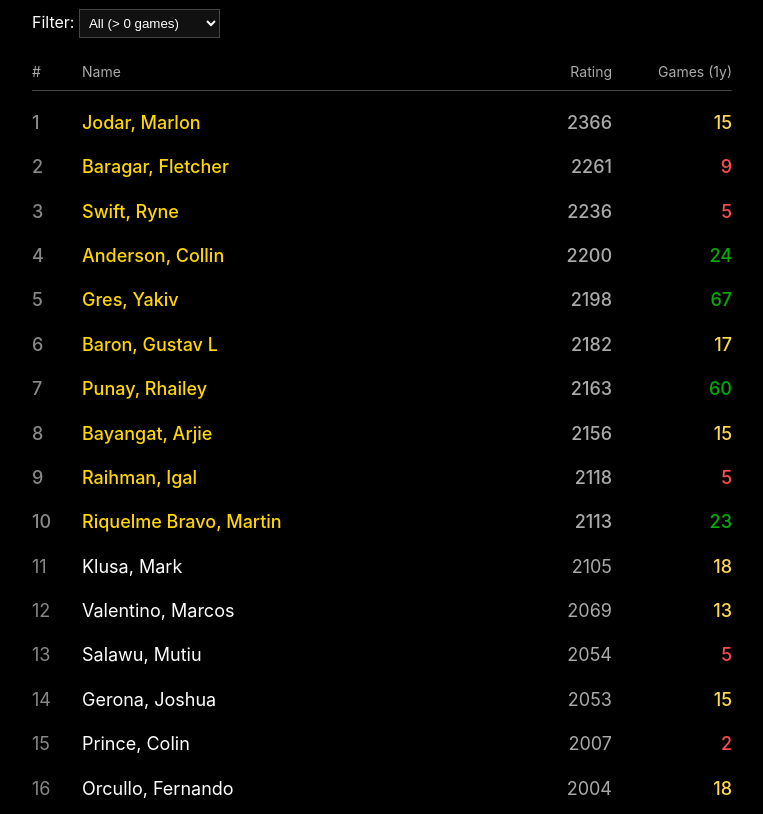
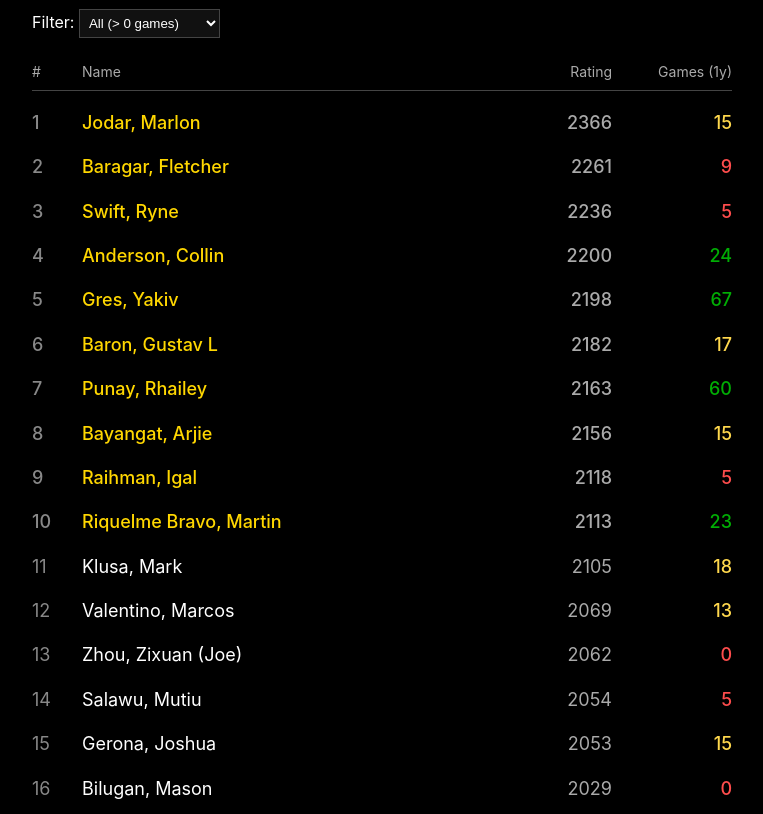
Before and after one commit to nathan-vaughan/mb-chess-leaderboard, a plain HTML site: page index.html in a window 1280 px wide. Shown: the part 130-944 px from the top of the page, without its empty margins (258-1021 px from the left). Drawn offline with Linux system fonts and the light colour scheme.

Commit message:
Update index.html

```diff
--- a/index.html
+++ b/index.html
@@ -141,7 +141,7 @@
 
         if (filter === "active") return games > 20;
         if (filter === "semi") return games > 10;
-        return games > 0;
+        return games > -1;
       });
 
       players.sort((a, b) => b.rating - a.rating);
```
